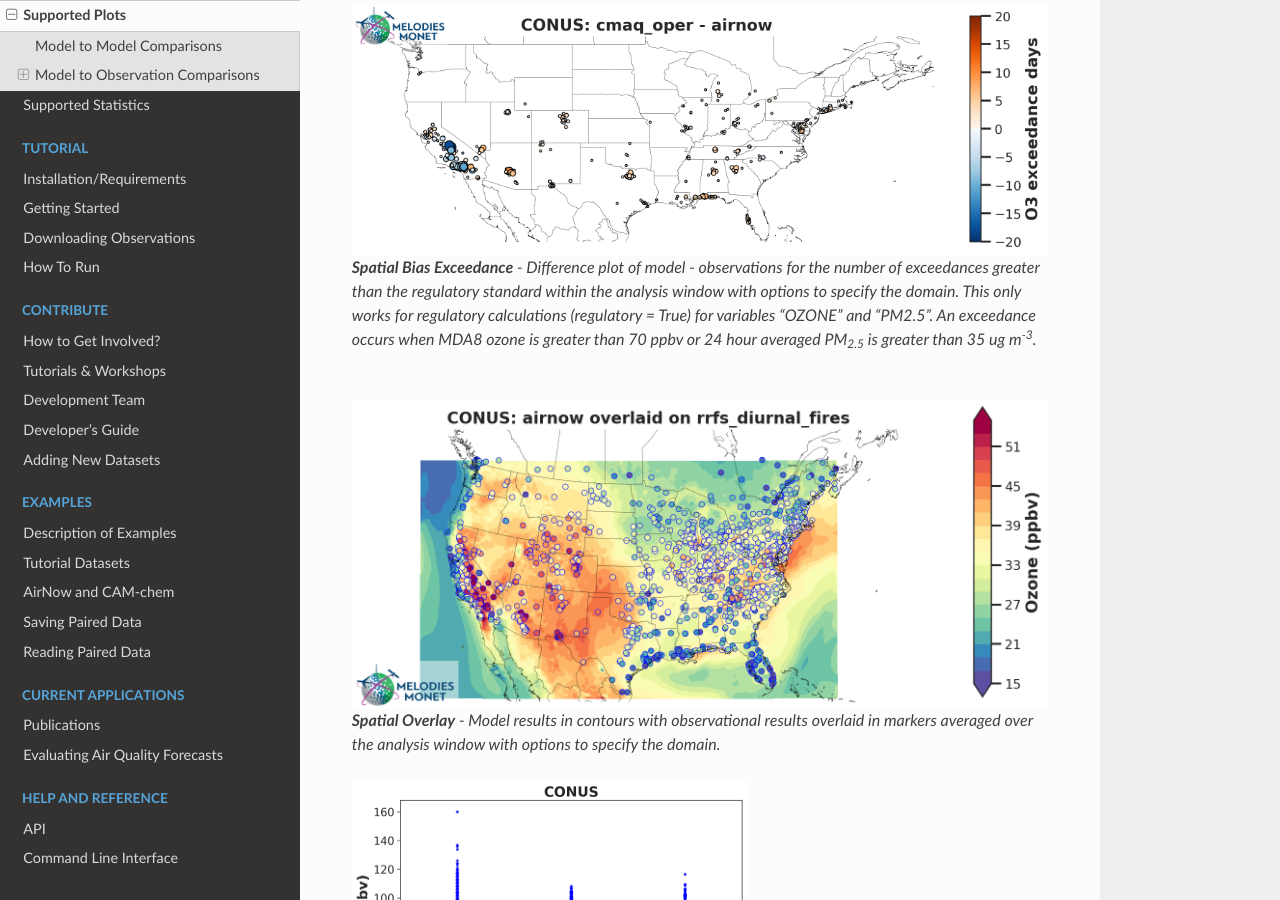
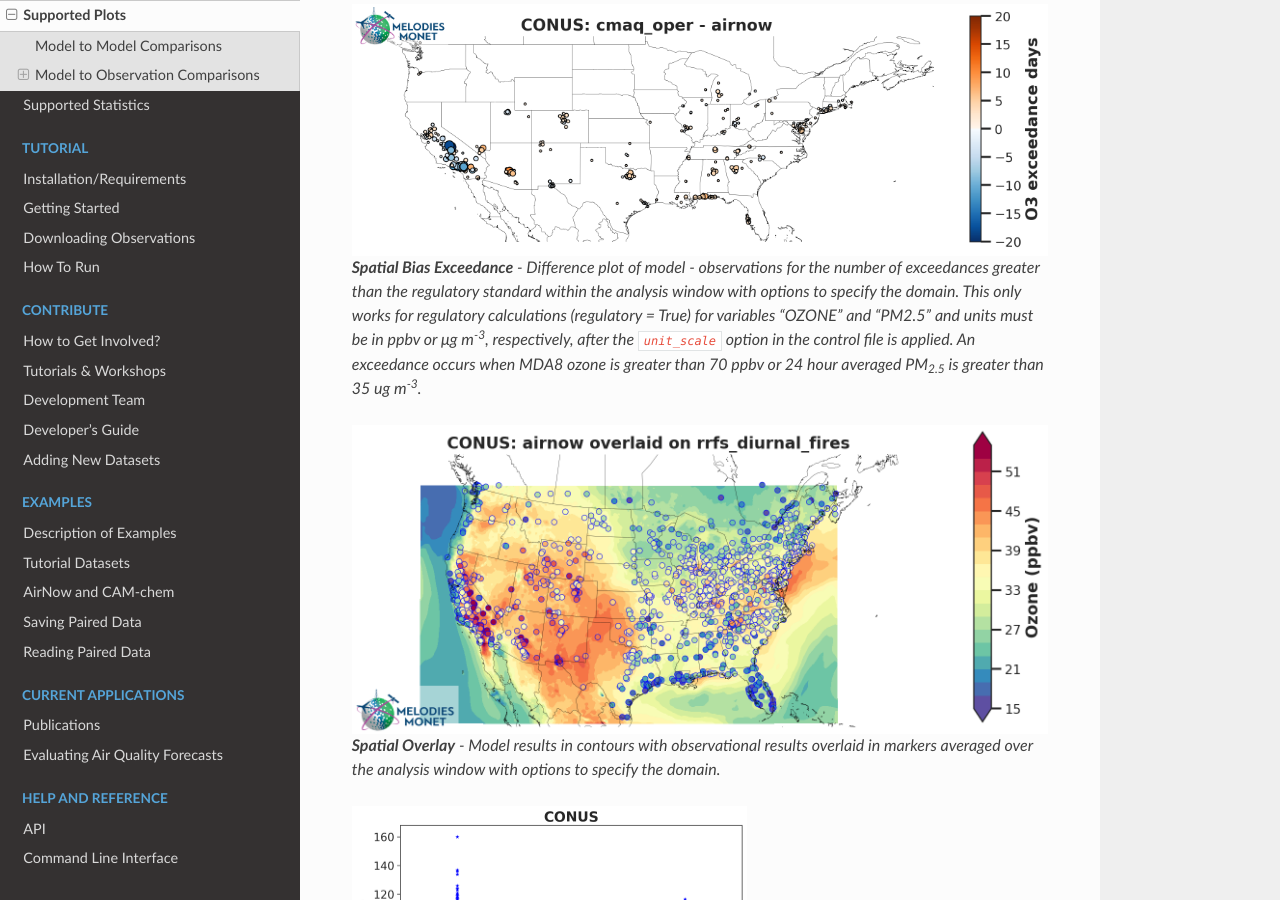
Before and after one commit to NOAA-CSL/MELODIES-MONET, a Sphinx documentation site: the page built from docs/background/supported_plots.rst, in a window 1280 px wide and 900 px high, scrolled down 1564 px. Built offline with Sphinx 7.4.7 and the Read the Docs theme 2.0.0, drawn with Linux system fonts in a browser that asks for light colours; pages that are not in the unit, such as notebooks, are missing from menus.

Commit message:
Update docs/background/supported_plots.rst
Co-authored-by: colin-harkins <101480877+colin-harkins@users.noreply.github.com>

```diff
--- a/docs/background/supported_plots.rst
+++ b/docs/background/supported_plots.rst
@@ -35,7 +35,7 @@ Surface Evaluation
 
    **Spatial Bias Exceedance** - Difference plot of model - observations for the number of
    exceedances greater than the regulatory standard within the analysis window with options to specify
-   the domain. This only works for regulatory calculations (regulatory = True) for variables "OZONE" and "PM2.5".
+   the domain. This only works for regulatory calculations (regulatory = True) for variables "OZONE" and "PM2.5" and units must be in ppbv or μg m\ :sup:`-3`\, respectively, after the ``unit_scale`` option in the control file is applied.
    An exceedance occurs when MDA8 ozone is greater than 70 ppbv or 24 hour averaged PM\ :sub:`2.5` \ is
    greater than 35 ug m\ :sup:`-3`\.
 
```
